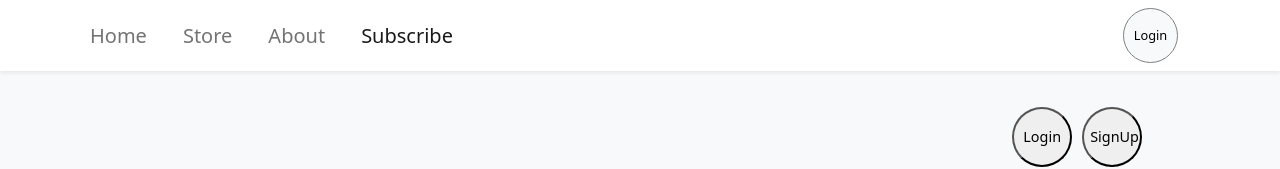
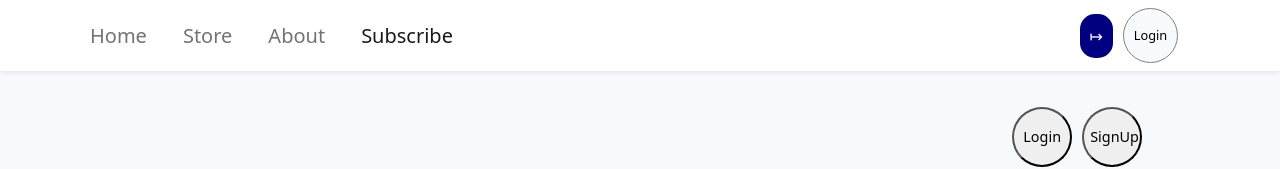
Before and after one commit to TLRKiliann/react-e-commerce, a React (Vite) app in the folder shoppping/: page /subscribe in a window 1280 px wide. Shown: the top 169 px of the page. Built offline with nearby package versions, Linux system fonts and the light colour scheme.

Commit message:
logout done and login with localstorage done

```diff
--- a/shoppping/src/components/Login.tsx
+++ b/shoppping/src/components/Login.tsx
@@ -1,4 +1,4 @@
-import React, { Component, useState, useContext } from "react";
+import React, { Component, useState, useEffect, useContext } from "react";
 import axios from "axios";
 import "./styles.css";
 import { useAuthLogin } from "../context/AuthContextProvider"
@@ -12,13 +12,25 @@ type props = {
 
 const Login = ({ props, children }) => {
 
-    const [email, setEmail] = useState("")
+    //const [email, setEmail] = useState("")
     const [password, setPassword] = useState("")
     const [success, setSuccess] = useState(false)
     const [post, setPost] = React.useState(null)
     const [errMsg, setErrMsg] = React.useState(null)
 
-    const { toggle, switchLogin } = useAuthLogin();
+    const { toggle, switchLogin, email, setEmail } = useAuthLogin();
+
+    useEffect(() => {
+        const storageEmail = JSON.parse(localStorage.getItem('Email'));
+        setEmail(storageEmail)
+        const storePass = JSON.parse(localStorage.getItem('Passwd'));
+        setPassword(storePass)
+    }, []);
+
+    useEffect(() => {
+        localStorage.setItem('Email', JSON.stringify(email));
+        localStorage.setItem('Passwd', JSON.stringify(password));
+    }, [email, password]);
 
     const emailLogin = (e: React.ChangeEvent<HTMLInputElement>) => {
         setEmail(e.target.value)
@@ -43,6 +55,8 @@ const Login = ({ props, children }) => {
                 console.log(res.data)
             })
             .catch((err) => console.log("error"))
+
+        setPassword("")
     };
 
     return (
--- a/shoppping/src/components/Navbar.tsx
+++ b/shoppping/src/components/Navbar.tsx
@@ -6,7 +6,7 @@ import { useAuthLogin } from "../context/AuthContextProvider"
 
 export function Navbar({ children }) {
   const { openCart, cartQuantity } = useShoppingCart()
-  const { switchLogin, toggle } = useAuthLogin()
+  const { switchLogin, toggle, email, eraseAll } = useAuthLogin()
   //const [switchLogin, setSwitchLogin] = useState(false)
 
   return (
@@ -31,6 +31,29 @@ export function Navbar({ children }) {
           </Nav.Link>
         </Nav>
 
+        {email ? (
+          <span
+            style={{
+              marginRight: "10px",
+              padding: "10px",
+              background: "steelblue",
+              borderRadius: "15px",
+              color: "white"
+            }}
+          >{
+            email}
+          </span>
+          ):(
+          <span
+            style={{
+              marginRight: "10px",
+              padding: "10px",
+              background: "navy",
+              borderRadius: "15px",
+              color: "white"
+            }}> &#8614; </span>
+
+          )}
 
         {switchLogin ? (
           <Nav.Link
@@ -58,7 +81,7 @@ export function Navbar({ children }) {
 
           <Nav.Link
             to="/subscribe" as={NavLink}
-            onClick={toggle}
+            onClick={{toggle, eraseAll}}
             style={{
               marginRight: "20px",
               width: "55px",
--- a/shoppping/src/context/AuthContextProvider.tsx
+++ b/shoppping/src/context/AuthContextProvider.tsx
@@ -14,8 +14,12 @@ type Props = {
 
 //We need context for btn add and minus in store
 type AuthContext = {
+    email: string
+    setEmail: string
     switchLogin: boolean
+    setSwitchLogin: boolean
     toggle: () => void
+    eraseAll: () => void
 }
 
 //createContext by convention
@@ -28,11 +32,19 @@ export function useAuthLogin() {
 export function AuthContextProvider({ children }: Props) {
 
     const [switchLogin, setSwitchLogin] = useState(true)
-
+    const [email, setEmail] = useState("")
 
     function toggle() {
         setSwitchLogin(!switchLogin)
+        localStorage.removeItem('Passwd')
+        localStorage.removeItem('Email')
+        localStorage.removeItem('Shopping-cart')
     }
+
+    function eraseAll() {
+        setEmail("")
+    }
+
     /*const turnLogin = () => setSwitchLogin(true)
     const setTurnLogin = () => setSwitchLogin(false)*/
 
@@ -42,8 +54,12 @@ export function AuthContextProvider({ children }: Props) {
 
     return (
         <AuthContext.Provider value={{
+            email,
+            setEmail,
             switchLogin,
-            toggle
+            setSwitchLogin,
+            toggle,
+            eraseAll
             }}
         >
             {children}
--- a/shoppping/src/context/ShoppingCartContext.tsx
+++ b/shoppping/src/context/ShoppingCartContext.tsx
@@ -41,7 +41,7 @@ export function ShoppingCartProvider({ children }: ShoppingCartProviderProps) {
 
     //"shopping-cart",
     const [cartItems, setCartItems] = useLocalStorage<Array<CartItem>>(
-        "shopping-cart", []);
+        "Shopping-cart", []);
 
     const cartQuantity = cartItems.reduce(
         (quantity, item) => item.quantity + quantity, 0);
```
